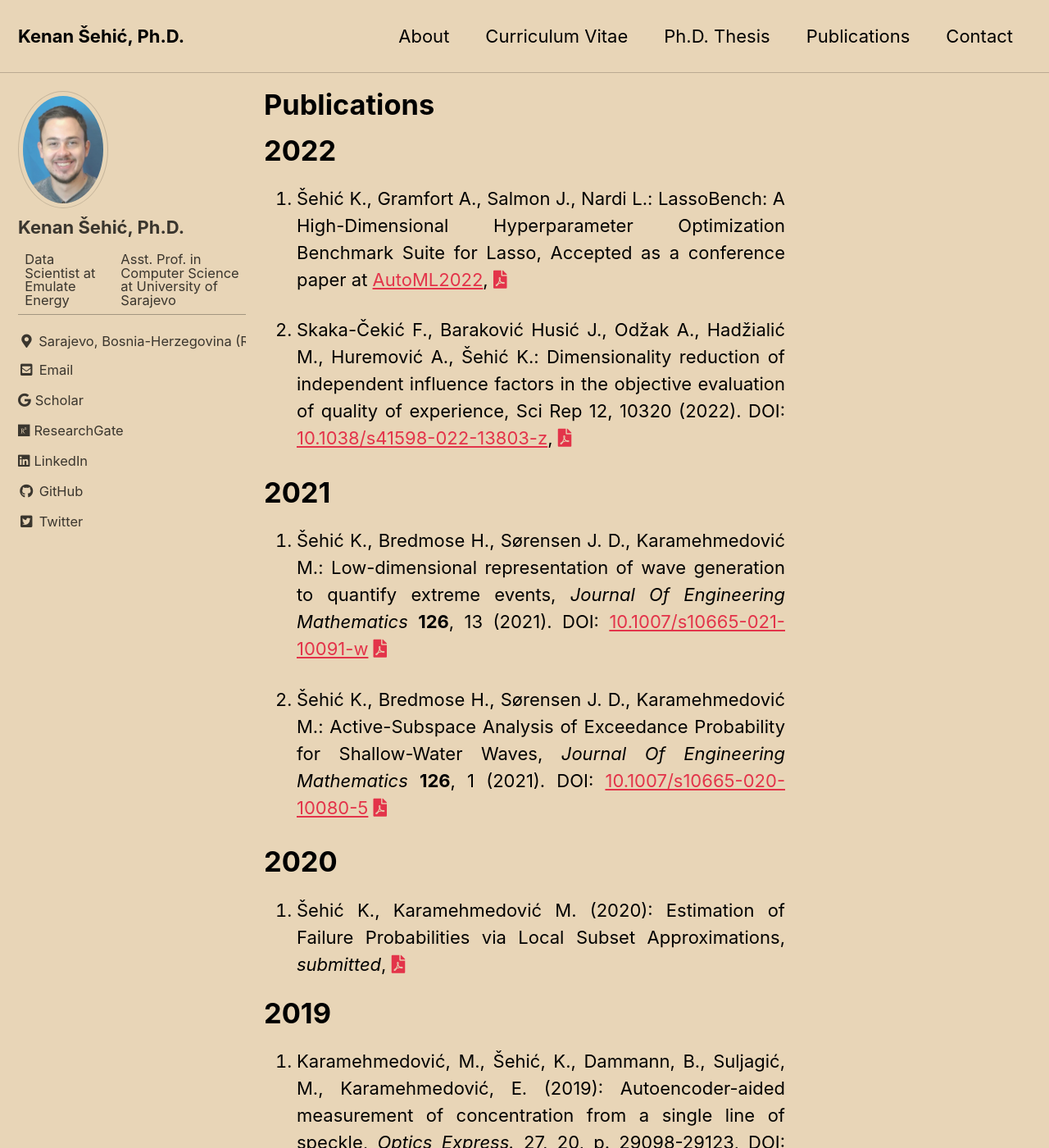
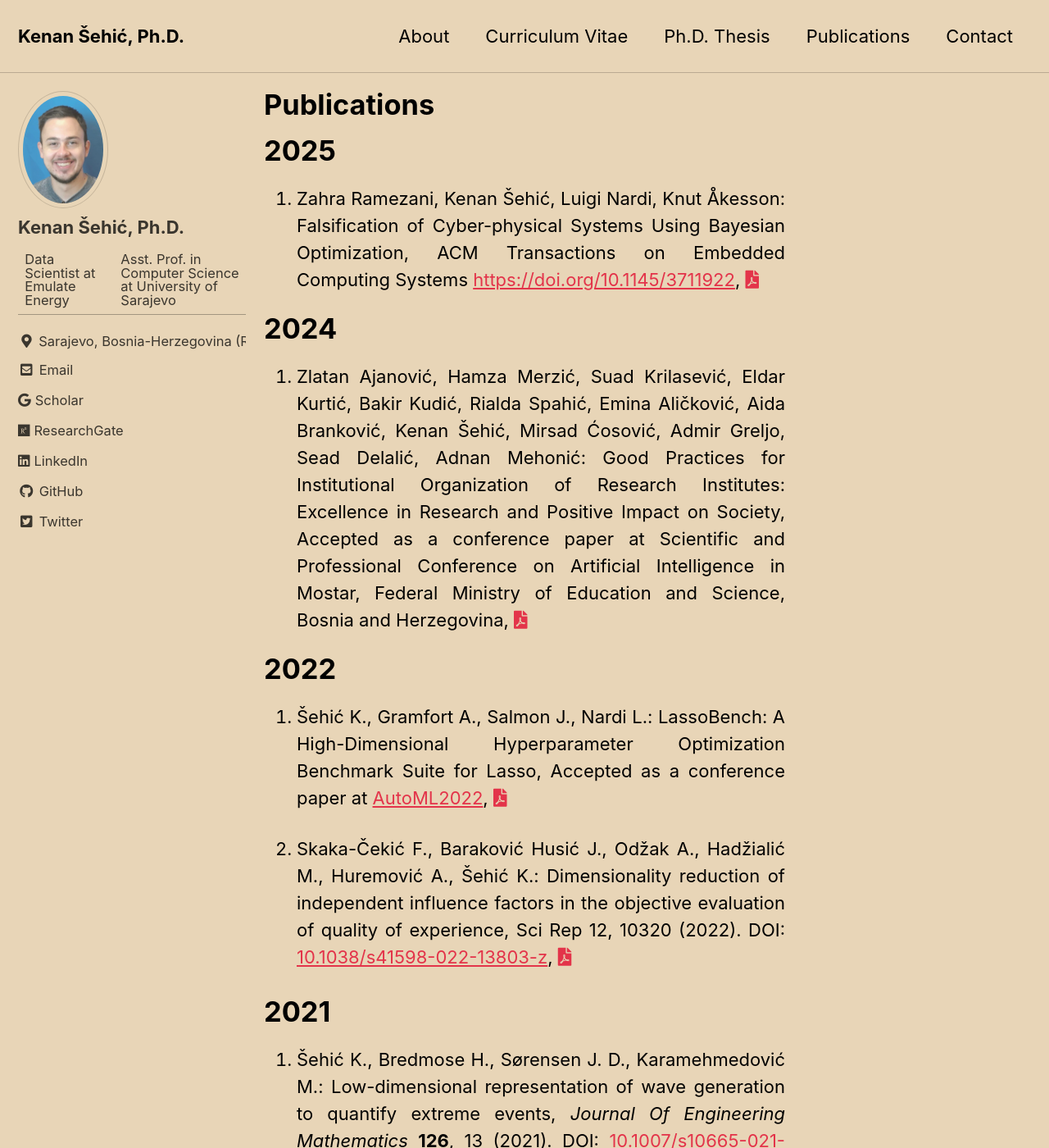
Before and after one commit to ksehic/ksehic.github.io, a Jekyll site: the page built from _pages/articles.md, in a window 1280 px wide and 1400 px high. Shown: the whole window at 82% size. Built offline with Jekyll 4.4.1, drawn with Linux system fonts in a browser that asks for light colours; cached includes are drawn as plain includes; some of the changed text lies outside the part shown.

Commit message:
new paper

```diff
--- a/_pages/articles.md
+++ b/_pages/articles.md
@@ -1,9 +1,15 @@
 ---
 permalink: /articles/
 title: "Publications"
-date: 2022-06-22
+date: 2025-03-08
 author_profile: true
 ---
+
+# 2025
+1. Zahra Ramezani, Kenan Šehić, Luigi Nardi, Knut Åkesson: Falsification of Cyber-physical Systems Using Bayesian Optimization, ACM Transactions on Embedded Computing Systems [https://doi.org/10.1145/3711922](https://doi.org/10.1145/3711922), [<i class="fas fa-file-pdf"></i>](https://arxiv.org/pdf/2209.06735)
+
+# 2024
+1. Zlatan Ajanović, Hamza Merzić, Suad Krilasević, Eldar Kurtić, Bakir Kudić, Rialda Spahić, Emina Aličković, Aida Branković, Kenan Šehić, Mirsad Ćosović, Admir Greljo, Sead Delalić, Adnan Mehonić: Good Practices for Institutional Organization of Research Institutes: Excellence in Research and Positive Impact on Society, Accepted as a conference paper at Scientific and Professional Conference on Artificial Intelligence in Mostar, Federal Ministry of Education and Science, Bosnia and Herzegovina, [<i class="fas fa-file-pdf"></i>](https://arxiv.org/pdf/2501.14773)
 
 # 2022
 1. Šehić K., Gramfort A., Salmon J., Nardi L.: LassoBench: A High-Dimensional Hyperparameter Optimization Benchmark Suite for Lasso, Accepted as a conference paper at [AutoML2022](https://automl.cc/), [<i class="fas fa-file-pdf"></i>](http://arxiv.org/abs/2111.02790)
```
